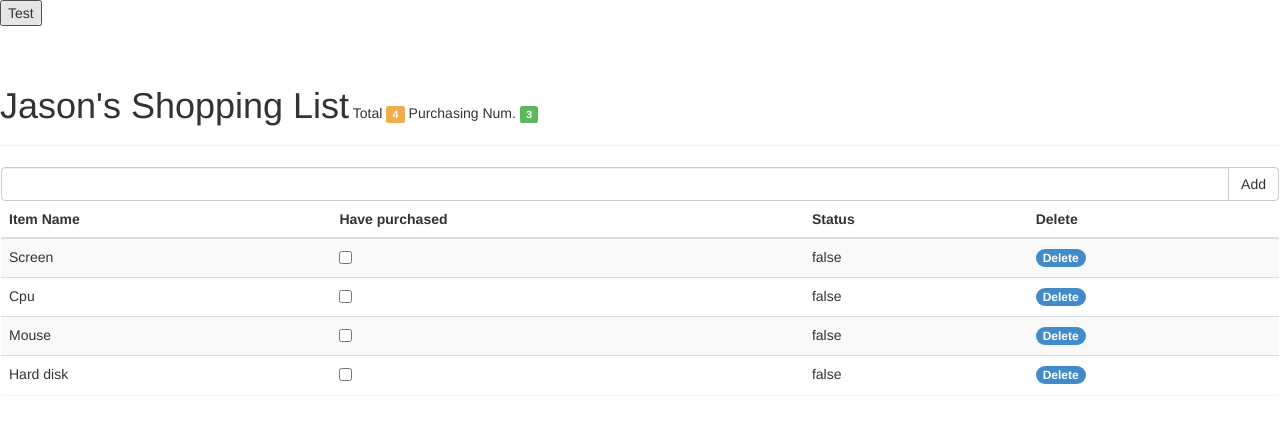
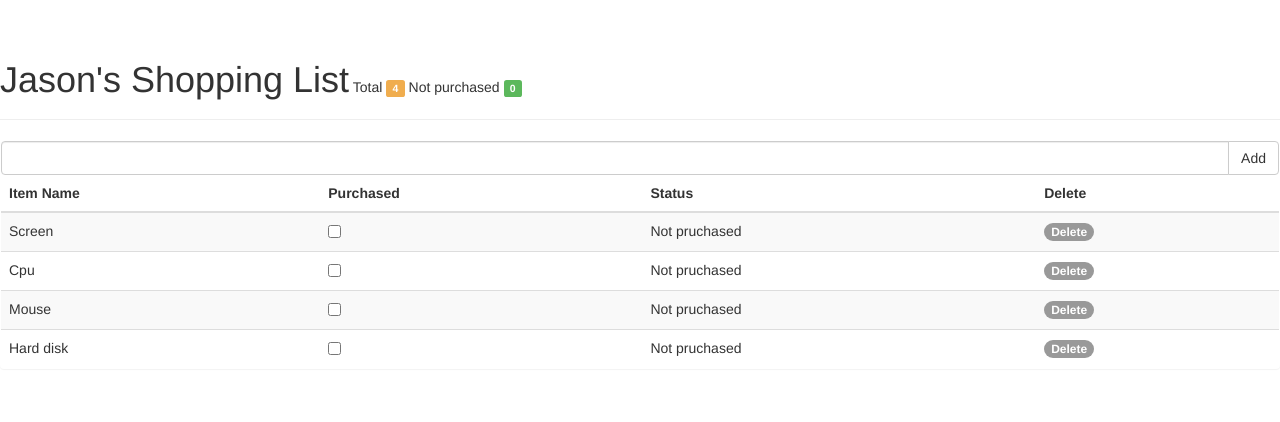
Before and after one commit to fishinsea2014/VUE_Shopping_Cart, a plain HTML site: page index.html in a window 1280 px wide. Drawn offline with Linux system fonts and the light colour scheme.

Commit message:
Completed.

```diff
--- a/index.html
+++ b/index.html
@@ -14,11 +14,17 @@
         background: #428bca;
         border: none;
     }
+
+    .table-striped .delbtn[disabled] {
+        cursor: default;
+        background: #999;
+        border: none;
+    }
     </style>
 </head>
 <body>
     <div id="shoppingcart">
-      <button @click="test()">Test</button>
+      <!-- <button  @click="test()">Test</button> -->
         <!-- Head -->
         <div class="page-header">
             <div>
@@ -26,8 +32,8 @@
                 <span>Total
                 <span class="label label-warning" >{{items.length}}</span>
                 </span>
-                <span>Purchasing Num.
-                  <span class="label label-success">3</span>
+                <span>Not purchased
+                  <span class="label label-success">{{count}}</span>
                 </span>
             </div>
         </div>
@@ -43,7 +49,7 @@
               <thead>
                 <tr>
                   <th>Item Name</th>
-                  <th>Have purchased </th>
+                  <th>Purchased </th>
                   <th>Status</th>
                   <th>Delete</th>
                 </tr>
@@ -52,10 +58,10 @@
 
                 <tr v-for="(item,index) in items">
                   <td>{{item.name}}</td>
-                  <td><input type="checkbox"/></td>
-                  <td>{{item.state}}</td>
+                  <td><input type="checkbox" v-model="item.state" @change="updateItems()"/></td>
+                  <td>{{item.state | stateFilter}}</td>
                   <td>
-                    <button class="badge delbtn" @click="deleteItem(index)">Delete</button>
+                    <button class="badge delbtn" @click="deleteItem(index)" :disabled="!item.state">Delete</button>
                   </td>
                 </tr>
               </tbody>
--- a/js/shoppingcart.js
+++ b/js/shoppingcart.js
@@ -21,20 +21,43 @@ window.onload = function(){
             },
 
             addItem: function(){
-                console.log(this.items);
-                console.log(this.val);
+                // console.log(this.items);
+                // console.log(this.val);
                 if (this.val == '') return;
                 this.items.push({name:this.val, state:false});
-                // this.items.push({name:'ello', state:false});
-                // this.items.push({action:text,state:false});
-
                 this.val = ''
             },
 
-            deleteItem:function (index){
+            deleteItem: function (index){
                 this.items.splice(index,1)
+            },
+
+            updateItems: function () {
+                var _this = this;
+                this.count = 0;
+                _this.count = this.items.filter(function(x){return !x.state}).length;
+                // _this.count = this.items.filter(function(x) {return !x.state}).length;
+
+                // this.items.forEach(function(item,index) {
+                //     if (!item.state) {
+                //         _this.count++;
+                //     }
+                // });
             }
 
+        },
+
+        filters:{
+            stateFilter: function(type){
+                switch(type){
+                    case true:
+                        return 'Pruchased';
+                    case false:
+                        return 'Not pruchased';
+                    default:
+                        return 'Not purchased'
+                }
+            }
         }
     })
 }
```
Also changed, not shown: ScreenShot.jpg (added).
